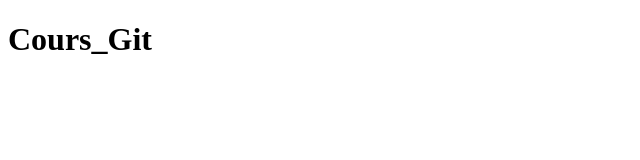
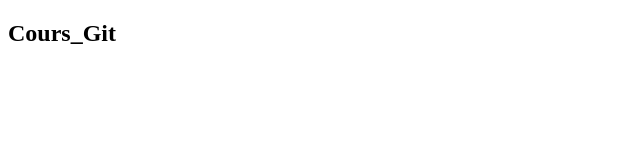
Before and after one commit to Sa6rinaa/Git, a plain HTML site: page index.html in a window 1280 px wide. Shown: the whole page, without its empty margins (0-640 px from the left). Drawn offline with Linux system fonts and the light colour scheme.

Commit message:
h2 Cours

```diff
--- a/index.html
+++ b/index.html
@@ -6,7 +6,7 @@
     <title>Git</title>
 </head>
 <body>
-    <h1>Cours_Git</h1>
+    <h2>Cours_Git</h2>
 
 </body>
 </html>
```
